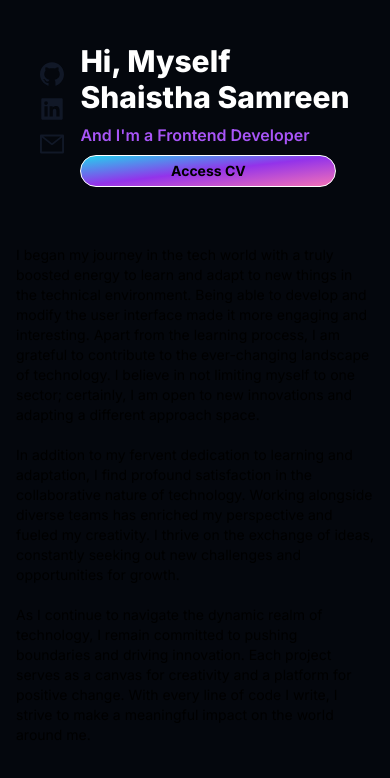
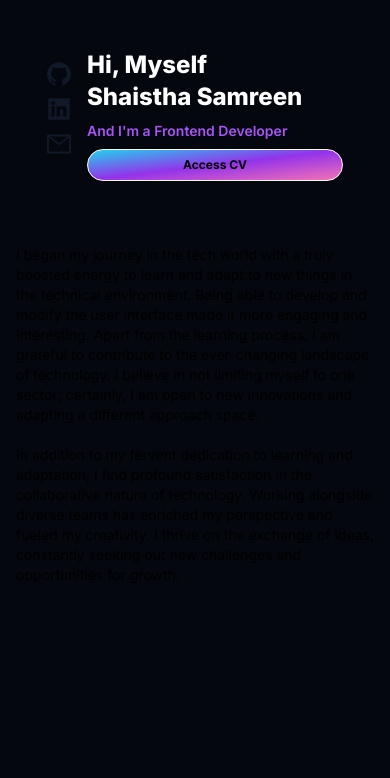
Before and after one commit to shaistha-samreen/shaisthasamreen.github.io, a Next.js app: page / in a window 390 px wide. Shown: the top 778 px of the page. Built offline with nearby package versions, Linux system fonts and the light colour scheme.

Commit message:
modified the ui

```diff
--- a/app/component/content.jsx
+++ b/app/component/content.jsx
@@ -6,7 +6,6 @@ const Content = () => {
       <div className='lg:text-base sm:text-sm text-sm p-2'>
         I began my journey in the tech world with a truly boosted energy to learn and adapt to new things in the technical environment. Being able to develop and modify the user interface made it more engaging and interesting. Apart from the learning process, I am grateful to contribute to the ever-changing landscape of technology. I believe in not limiting myself to one sector; certainly, I am open to new innovations and adapting a different approach space. <br/><br/>
         In addition to my fervent dedication to learning and adaptation, I find profound satisfaction in the collaborative nature of technology. Working alongside diverse teams has enriched my perspective and fueled my creativity. I thrive on the exchange of ideas, constantly seeking out new challenges and opportunities for growth. <br/><br/>
-        As I continue to navigate the dynamic realm of technology, I remain committed to pushing boundaries and driving innovation. Each project serves as a canvas for creativity and a platform for positive change. With every line of code I write, I strive to make a meaningful impact on the world around me.
       </div>
 
 
--- a/app/component/sider.jsx
+++ b/app/component/sider.jsx
@@ -47,9 +47,9 @@ const Sider = () => {
               {/* Name and Button */}
               <div className='flex flex-col lg:gap-4 sm:gap-2 gap-2  justify-center items-center'>
                 <div className='flex flex-col lg:gap-4 sm:gap-2 gap-2'>
-                  <h1 className='text-white  sm:text-3xl lg:text-4xl text-3xl font-extrabold'>Hi, Myself <br />Shaistha Samreen</h1>
-                  <p className='text-purple-500 sm:text-base lg:text-base text-base font-semibold'>And I'm a Frontend Developer</p>
-                  <button className="bg-gradient-to-br from-cyan-400 via-purple-600 to-pink-400 rounded-full border-white text-black border font-bold text-sm button h-8 lg:w-24 sm:w-64 w-64" >Access CV</button>
+                  <h1 className='text-white  sm:text-2xl lg:text-4xl text-2xl font-extrabold'>Hi, Myself <br />Shaistha Samreen</h1>
+                  <p className='text-purple-500 sm:text-sm lg:text-base text-sm font-semibold'>And I'm a Frontend Developer</p>
+                  <button className="bg-gradient-to-br from-cyan-400 via-purple-600 to-pink-400 rounded-full border-white text-black border font-bold lg:text-sm sm:text-xs text-xs button h-8 lg:w-24 sm:w-64 w-64" >Access CV</button>
 
                 </div>
               </div>
```
